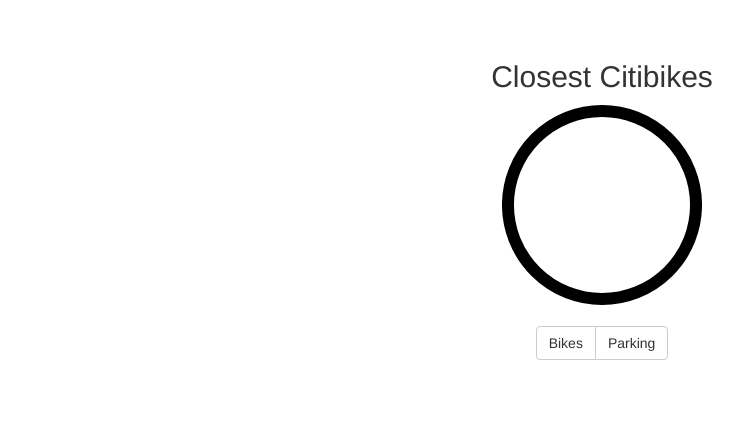
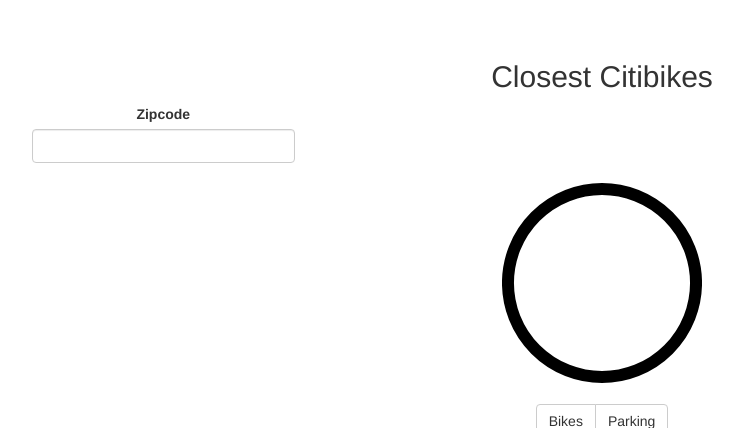
Before and after one commit to peebeejay/ClosestCitibike, a Flask app: template templates/citibike.html in a window 1280 px wide. Shown: the top 428 px of the page, without its empty margins (38-781 px from the left). Run offline with Flask 2, Linux system fonts and the light colour scheme; the template is opened without the code that fills it, so the values that code supplies are empty; some libraries are stand-ins or nearby versions.

Commit message:
added zipcode form

```diff
--- a/app.py
+++ b/app.py
@@ -55,6 +55,7 @@ def receive_coord():
 
     return jsonify(result=final)
 
+
 if __name__ == '__main__':
     global station_status
     global station_information
--- a/static/js/citibike.js
+++ b/static/js/citibike.js
@@ -42,6 +42,24 @@ setTimeout(function() {
     bar.animate(1.0);
 }, 4000);
 
+$("#zipcode").keyup(function(event){
+    if(event.keyCode == 13){
+	var zipcode = $("#zipcode").val();
+	var address = zipcode;
+	console.debug(address);
+	console.debug(typeof(address));
+	var geocoder = new google.maps.Geocoder();
+	geocoder.geocode( { 'address': address}, function(results, status) {
+	    if (status == google.maps.GeocoderStatus.OK) {
+		lat = results[0].geometry.location.lat();
+		lon = results[0].geometry.location.lng();
+		refreshPosition();
+	    } else {
+		alert("Geocode was not successful for the following reason: " + status);
+	    }
+	});
+    }
+});
 
 
 function initMap(latitude, longitude) {
@@ -72,10 +90,19 @@ function toggleVisible(enableMarkers, disableMarkers)
     for (var i = 0; i < len; ++i)
     {
 	console.log(i, enableMarkers[i]);
-
 	enableMarkers[i].setVisible(true);
 	disableMarkers[i].setVisible(false);
     }
+}
+
+function clearMarkers(markers)
+{
+    len = markers.length;
+    for (var i = 0; i < len; ++i)
+    {
+	markers[i].setMap(null);
+    }
+    markers = []
 }
 
 var labels = 'ABCDEFGHIJKLMNOPQRSTUVWXYZ';
@@ -118,6 +145,17 @@ function showPosition(position) {
     lon = position.coords.longitude;
     initMap(lat,lon)
     send_geo();
+}
+
+function refreshPosition()
+{
+    clearMarkers(parkMarkers);
+    clearMarkers(bikeMarkers);
+    $("#bikes").empty();
+    $("#parking").empty();
+    send_geo();
+    initMap(lat,lon);
+    labelIndex = 0;
 }
 
 function send_geo(){
--- a/templates/citibike.html
+++ b/templates/citibike.html
@@ -4,7 +4,9 @@
 <div class="container text-center">
   <div class="row text-center">
     <div class="col-md-3">
-
+	<label for="zipcode"> Zipcode </label>
+	<input type="number" class="form-control" id="zipcode">
+      <br/>
       <div class="stations" id="stations">
 	<div id="bikes"> </div>
 	<div id="parking" style="display: none;"></div>
```
Lines whose indentation alone changed are shown as unchanged.
